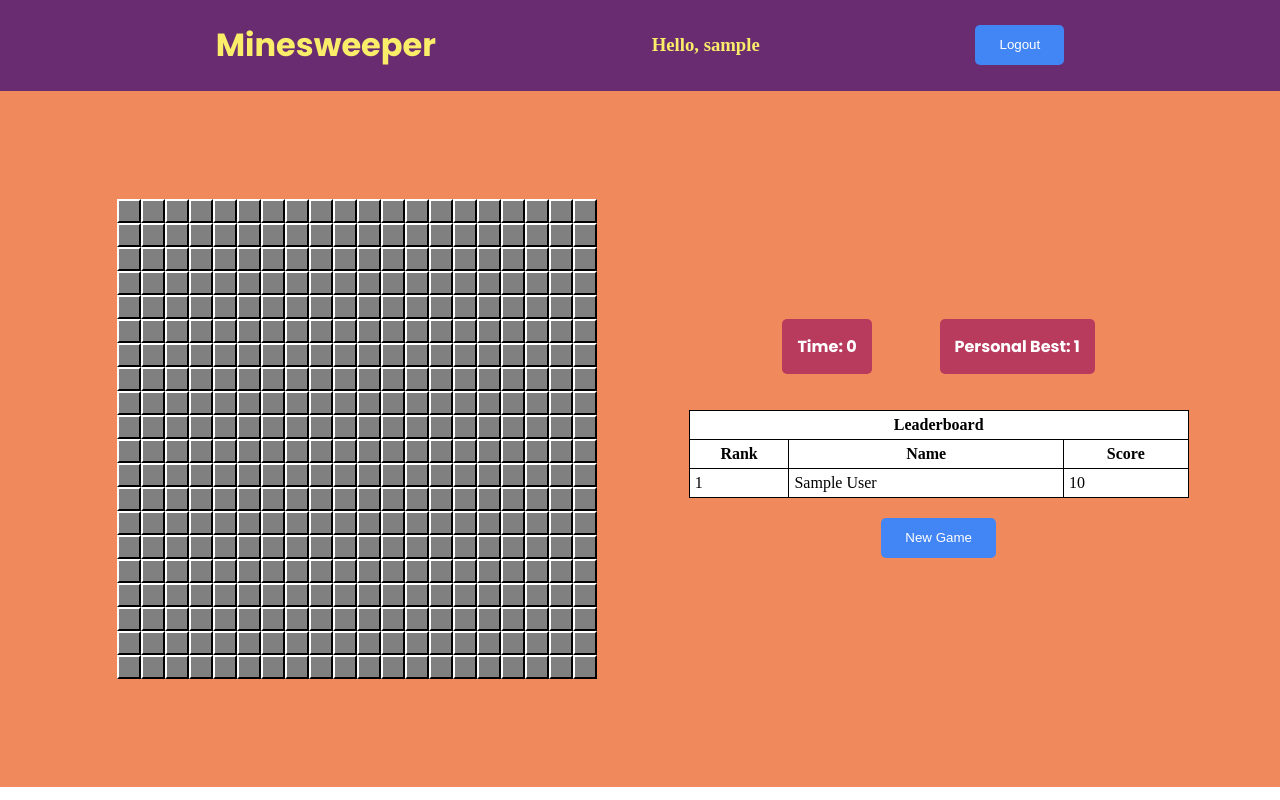
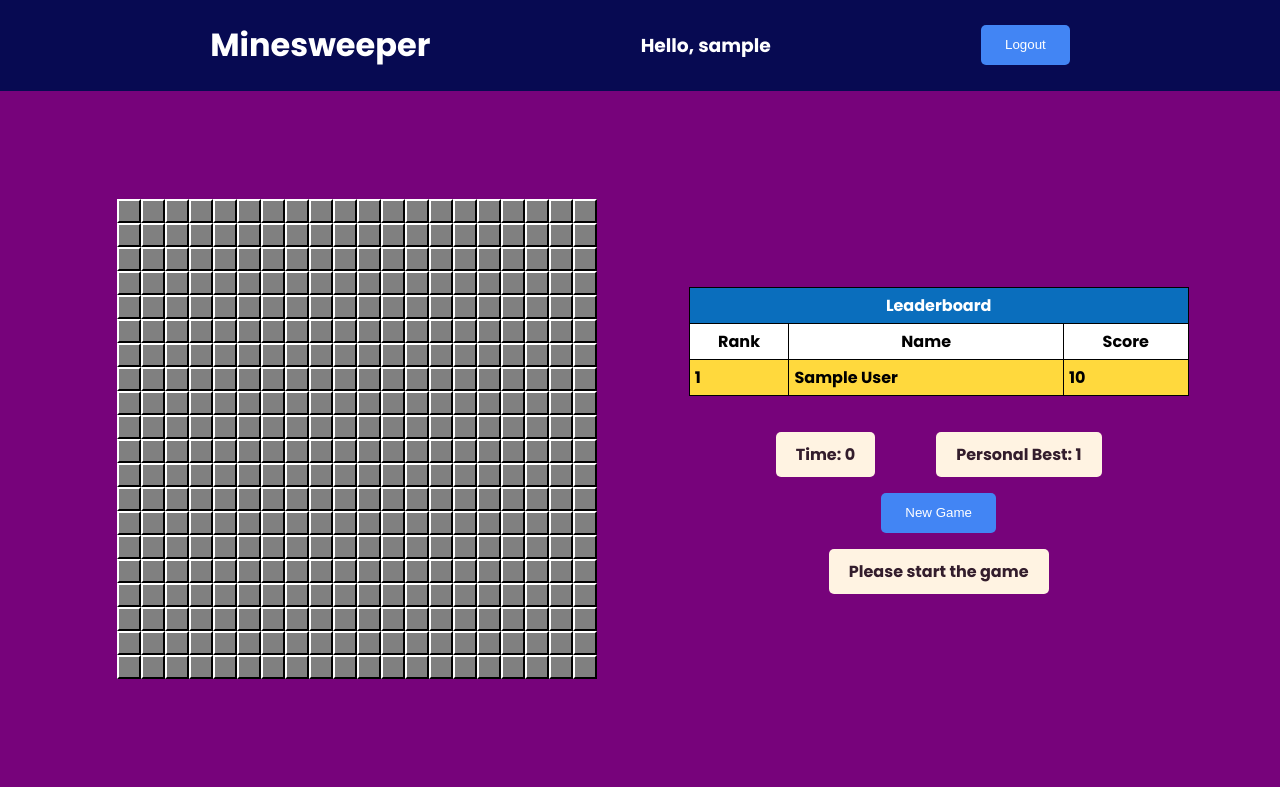
Before and after one commit to hemanthreddy6/Minesweeper, a PHP site: page /Game/index.php in a window 1280 px wide. Run offline with PHP 8.4, Linux system fonts and the light colour scheme; the visitor is signed in with stand-in values (Sample User, id 1); tables that the repository leaves empty or names only in its code hold one stand-in row (values such as "Sample post").

Commit message:
Increased Responsiveness for most Devices

```diff
--- a/Game/index.css
+++ b/Game/index.css
@@ -1,13 +1,14 @@
 body{
     padding: 0;
     margin: 0;
+    overflow: auto;
 }
 header{
     display: flex;
     justify-content: space-evenly;
     align-items: center;
-    background-color: #6A2C70;
-    color: #F9ED69;
+    background-color: #070A52;
+    color: white;
 }
 #side-container{
     display: flex;
@@ -23,11 +24,11 @@ header{
     width: 100%;
     justify-content: space-evenly;
 }
-.score{
-    background-color: #B83B5E;
-    padding: 15px;
+.score,#result{
+    background-color: #FFF3E2;
+    padding: 10px 20px;
     border-radius: 5px;
-    color:white;
+    color:#331D2C;
     font-family: Poppins;
 }
 button{
@@ -47,7 +48,7 @@ button:hover{
     flex-direction: row;
     align-items: center;
     justify-content:space-evenly;
-    background-color: #F08A5D;
+    background-color: #77037B;
     padding: 20px 0px;
     height: calc(82vh);
 }
@@ -102,12 +102,31 @@ button:hover{
     justify-content: center;
     align-items: center;
 }
+a{
+    text-decoration: none;
+    color: white;
+}
+#leaderboard{
+    width: 500px;
+}
+#greetings{
+    font-family: Poppins;
+}
+#button-bar{
+    display: flex;
+    align-items: center;
+    justify-content: center;
+    flex-direction: column;
+}
+#result{
+    font-family: Poppins;
+}
 @media screen and (max-width: 1100px)
 {
     #main-container{
-        flex-direction: column;
-        height: calc(170vh);
-        justify-content: space-evenly;
+        flex-direction: column-reverse;
+        height: 1500px;
+        justify-content: space-between;
     }
     #scoreTable{
         height: 100px;
--- a/Game/index.js
+++ b/Game/index.js
@@ -5,6 +5,7 @@ let scoreUpdater;
 let unlockCount;
 let winning;
 let currentTileID="none";
+let longTouch;
 document.addEventListener("DOMContentLoaded",createGame);
 function createGame()
 {
@@ -65,6 +66,8 @@ function initializeGame()
     document.getElementById("result").innerHTML="";
     clearInterval(scoreUpdater);
     scoreUpdater=setInterval(updateScore,1000);
+    document.getElementById("result").innerHTML="Playing";
+    document.getElementById("result").style.color="black";
 }
 function addListeners()
 {
@@ -91,6 +94,12 @@ function addListeners()
             tile.addEventListener("mouseenter",function(e){
                 mouseOver(e);
             });
+            tile.addEventListener("touchstart",function(e){
+                longTouch=setTimeout(checkLongPress,500);
+            });
+            tile.addEventListener("touchend",function(e){
+                clearTimeout(longTouch);
+            })
         }
     }
 }
@@ -227,6 +236,7 @@ function gameOver()
 {
     if(winning==1)
     {
+        document.getElementById("result").style.color="green";
         document.getElementById("result").innerHTML="You Won!";
         winning=0;
         if((highScore>currentScore||highScore==0)&&(unlockCount==350))
@@ -238,8 +248,10 @@ function gameOver()
     }
     else
     {
+        document.getElementById("result").style.color="red";
         document.getElementById("result").innerHTML="You Lost.";
     }
+    displayMines();
     clearInterval(scoreUpdater);
 }
 function mouseOver(e)
@@ -270,9 +282,15 @@ function checkKeyPress(e)
         }
         else
         {
-            if(tile.innerHTML!="<img src=\"../Images/red-flag.png\" width=\"18px\" height=\"18px\">")
+            if(tile.innerHTML!="<img src=\"../Images/red-flag.png\" width=\"18px\" height=\"18px\">"&&
+            tile.innerHTML!="<img src=\"../Images/red-flag.png\" width=\"12px\" height=\"12px\">")
             {
-                tile.innerHTML="<img src=\"../Images/red-flag.png\" width=\"18px\" height=\"18px\">";
+                console.log(getComputedStyle(tile).height=="20px");
+                if(getComputedStyle(tile).height=="20px")
+                    tile.innerHTML="<img src=\"../Images/red-flag.png\" width=\"18px\" height=\"18px\">";
+                else
+                    tile.innerHTML="<img src=\"../Images/red-flag.png\" width=\"12px\" height=\"12px\">"
+
                 tile.classList.add("flagged");
             }
             else
@@ -333,6 +351,8 @@ function spaceOnNumber()
             }
         }
     }
+
+    console.log(document.getElementById("container").height);
 }
 function updateDatabase()
 {
@@ -361,3 +381,57 @@ function logout()
 {
     window.location.href="../logout.php";
 }
+function displayMines()
+{
+    let tile;
+    for(let i=0;i<20;i++)
+    {
+        for(let j=0;j<20;j++)
+        {
+            tile=document.getElementById(i+"-"+j);
+            if(tile.classList.contains("mine"))
+            {
+                if(getComputedStyle(tile).height=="20px")
+                    tile.innerHTML="<img src=\"../Images/red-flag.png\" width=\"18px\" height=\"18px\">";
+                else
+                    tile.innerHTML="<img src=\"../Images/red-flag.png\" width=\"12px\" height=\"12px\">";
+            }
+            else
+            {
+                continue;
+            }
+        }
+    }
+}
+function checkLongPress()
+{
+    let tile=document.getElementById(currentTileID);
+    if(tile.classList.contains("unlocked"))
+    {
+        if(!tile.classList.contains("hasNumber"))
+        return;
+        else
+        {
+            spaceOnNumber();
+        }
+    }
+    else
+    {
+        if(tile.innerHTML!="<img src=\"../Images/red-flag.png\" width=\"18px\" height=\"18px\">"&&
+        tile.innerHTML!="<img src=\"../Images/red-flag.png\" width=\"12px\" height=\"12px\">")
+        {
+            console.log(getComputedStyle(tile).height=="20px");
+            if(getComputedStyle(tile).height=="20px")
+                tile.innerHTML="<img src=\"../Images/red-flag.png\" width=\"18px\" height=\"18px\">";
+            else
+                tile.innerHTML="<img src=\"../Images/red-flag.png\" width=\"12px\" height=\"12px\">"
+
+            tile.classList.add("flagged");
+        }
+        else
+        {
+            tile.innerHTML="";
+            tile.classList.remove("flagged");
+        }
+    }
+}
--- a/Game/index.php
+++ b/Game/index.php
@@ -30,21 +30,21 @@
     ?>
     <header>
         <h1 id="title">Minesweeper</h1>
-        <h3>Hello, <span id="playername"><?php echo $_SESSION["username"]?></span></h3>
+        <h3 id="greetings">Hello, <span id="playername"><?php echo $_SESSION["username"]?></span></h3>
         <button id="logout">Logout</button>
     </header>
     <div id="main-container">
         <div id="container">
         </div>
         <div id="side-container">
+            <div id="leaderboard"></div>
             <div id="scoreTable">
                 <p id="currentScore" class="score">Time: 0</p>
                 <p id="highScore" class="score">Personal Best: <?php echo $_SESSION["score"]?></p>
             </div>
-            <div id="leaderboard"></div>
             <div id="button-bar">
                 <button id="start-button">New Game</button>
-                <p id="result"></p>
+                <p id="result">Please start the game</p>
             </div>
         </div>
     </div>
--- a/Game/leaderboard.php
+++ b/Game/leaderboard.php
@@ -1,6 +1,9 @@
 <!DOCTYPE html>
 <html>
 <head>
+    <link rel="preconnect" href="https://fonts.googleapis.com">
+    <link rel="preconnect" href="https://fonts.gstatic.com" crossorigin>
+    <link href="https://fonts.googleapis.com/css2?family=Poppins:wght@700&display=swap" rel="stylesheet">
     <style>
         table{
             width: 100%;
@@ -12,6 +15,7 @@
         table,td,th{
             border: 1px solid black;
             padding: 5px;
+            font-family: Poppins;
         }
     </style>
 </head>
@@ -24,7 +28,7 @@
     $conn=new mysqli($server,$username,$password,$database);
     $result=$conn->query("SELECT Name, Score FROM userdata WHERE Score>0 ORDER BY Score ASC");
     echo "<table>
-    <tr>
+    <tr style='background-color:#0A6EBD;color:white'>
         <th colspan='3'>Leaderboard</th>
     </tr>
     <tr>
@@ -33,11 +37,12 @@
         <th style='width:25%'>Score</th>
     </tr>";
     $row;
-    for($i=0;$i<5;$i++)
+    $color=array("#FFD93D","#9DB2BF","#C38154",);
+    for($i=0;$i<3;$i++)
     {
         if($row=$result->fetch_assoc())
         {
-            echo "<tr>
+            echo "<tr style='background-color:".$color[$i]."'>
                 <td>".($i+1)."</td>
                 <td>".$row["Name"]."</td>
                 <td>".$row["Score"]."</td>
--- a/index.php
+++ b/index.php
@@ -146,7 +146,6 @@
                 <h1>MINESWEEPER</h1>
                 <figure>
                     <img id="logor" src="./Images/gameplay.png">
-                    <figcaption>Gameplay</figcaption>
                 </figure>
             </div>
             <div id="login-form">
```
Also changed, not shown: other parts of Game/index.css (+79 -6 lines), index.css (+50 -8 lines).
